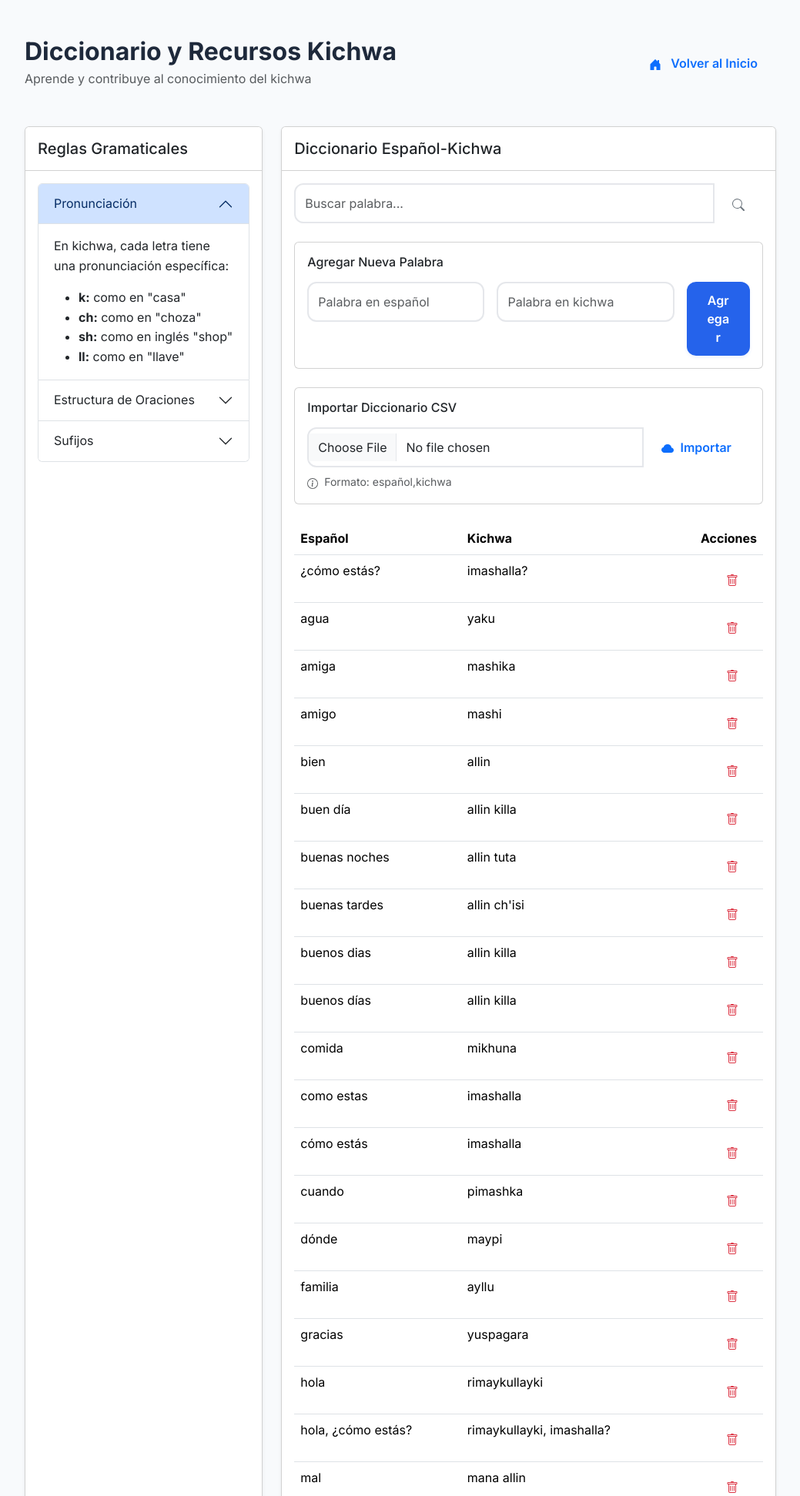
After one commit to Jorge-Doicela/asistente_kichwa, a Flask app: page /diccionario in a window 1280 px wide. The commit adds this page. Shown: the top 1943 px of the page at 77% size, without its empty margins (120-1159 px from the left). Run offline with Flask 3, Linux system fonts and the light colour scheme.

Commit message:
Diccionario

```diff
--- a/app.py
+++ b/app.py
@@ -307,9 +307,71 @@ def api_delete_upload(filename):
     return jsonify({'ok': True})
 
 
-@app.route('/admin')
-def admin_page():
-    return render_template('admin.html')
+@app.route('/diccionario')
+def diccionario_page():
+    return render_template('diccionario.html')
+
+# Importaciones para el diccionario
+import json
+
+@app.route('/api/dictionary/add', methods=['POST'])
+def api_dictionary_add():
+    try:
+        data = request.get_json()
+        spanish = data.get('spanish', '').strip().lower()
+        kichwa = data.get('kichwa', '').strip()
+
+        if not spanish or not kichwa:
+            return jsonify({'error': 'Faltan datos'}), 400
+
+        # Cargar diccionario actual
+        dict_path = os.path.join('data', 'dictionary_es_qu.json')
+        dic = {}
+        if os.path.exists(dict_path):
+            with open(dict_path, 'r', encoding='utf-8') as f:
+                dic = json.load(f)
+
+        # Agregar nueva palabra
+        dic[spanish] = kichwa
+
+        # Guardar diccionario
+        with open(dict_path, 'w', encoding='utf-8') as f:
+            json.dump(dic, f, ensure_ascii=False, indent=2)
+
+        return jsonify({'ok': True})
+    except Exception as e:
+        return jsonify({'error': str(e)}), 500
+
+@app.route('/api/dictionary/delete', methods=['POST'])
+def api_dictionary_delete():
+    try:
+        data = request.get_json()
+        spanish = data.get('spanish', '').strip().lower()
+
+        if not spanish:
+            return jsonify({'error': 'Palabra no especificada'}), 400
+
+        # Cargar diccionario actual
+        dict_path = os.path.join('data', 'dictionary_es_qu.json')
+        if not os.path.exists(dict_path):
+            return jsonify({'error': 'Diccionario no encontrado'}), 404
+
+        with open(dict_path, 'r', encoding='utf-8') as f:
+            dic = json.load(f)
+
+        # Eliminar palabra si existe
+        if spanish in dic:
+            del dic[spanish]
+
+            # Guardar diccionario actualizado
+            with open(dict_path, 'w', encoding='utf-8') as f:
+                json.dump(dic, f, ensure_ascii=False, indent=2)
+
+            return jsonify({'ok': True})
+        else:
+            return jsonify({'error': 'Palabra no encontrada'}), 404
+    except Exception as e:
+        return jsonify({'error': str(e)}), 500
 
 
 
--- /dev/null
+++ b/static/js/dictionary.js
@@ -0,0 +1,172 @@
+import { showAlert } from './utils.js';
+
+// Estado global del diccionario
+let dictionary = {};
+
+// Cargar diccionario
+async function loadDictionary() {
+    try {
+        const r = await fetch('/api/dictionary');
+        const data = await r.json();
+        dictionary = data.dictionary || {};
+        renderDictionary();
+    } catch (err) {
+        console.error('Error cargando diccionario:', err);
+        showAlert('Error cargando el diccionario', 'danger');
+    }
+}
+
+// Renderizar diccionario
+function renderDictionary(filter = '') {
+    const container = document.getElementById('dictionary-list');
+    container.innerHTML = '';
+
+    // Filtrar y ordenar entradas
+    const entries = Object.entries(dictionary)
+        .filter(([es]) => !filter || es.toLowerCase().includes(filter.toLowerCase()))
+        .sort(([a], [b]) => a.localeCompare(b));
+
+    if (entries.length === 0) {
+        container.innerHTML = `
+            <tr>
+                <td colspan="3" class="text-center py-4 text-muted">
+                    ${filter ? 'No se encontraron palabras' : 'No hay palabras en el diccionario'}
+                </td>
+            </tr>
+        `;
+        return;
+    }
+
+    for (const [es, ki] of entries) {
+        const row = document.createElement('tr');
+        row.innerHTML = `
+            <td>${es}</td>
+            <td>${ki}</td>
+            <td class="text-end">
+                <button class="btn btn-sm btn-outline-danger btn-delete" title="Eliminar">
+                    <svg xmlns="http://www.w3.org/2000/svg" width="16" height="16" fill="currentColor" class="bi bi-trash" viewBox="0 0 16 16">
+                        <path d="M5.5 5.5A.5.5 0 0 1 6 6v6a.5.5 0 0 1-1 0V6a.5.5 0 0 1 .5-.5zm2.5 0a.5.5 0 0 1 .5.5v6a.5.5 0 0 1-1 0V6a.5.5 0 0 1 .5-.5zm3 .5a.5.5 0 0 0-1 0v6a.5.5 0 0 0 1 0V6z"/>
+                        <path fill-rule="evenodd" d="M14.5 3a1 1 0 0 1-1 1H13v9a2 2 0 0 1-2 2H5a2 2 0 0 1-2-2V4h-.5a1 1 0 0 1-1-1V2a1 1 0 0 1 1-1H6a1 1 0 0 1 1-1h2a1 1 0 0 1 1 1h3.5a1 1 0 0 1 1 1v1zM4.118 4 4 4.059V13a1 1 0 0 0 1 1h6a1 1 0 0 0 1-1V4.059L11.882 4H4.118zM2.5 3V2h11v1h-11z"/>
+                    </svg>
+                </button>
+            </td>
+        `;
+
+        // Event listeners
+        const deleteBtn = row.querySelector('.btn-delete');
+        deleteBtn.addEventListener('click', () => deleteWord(es));
+
+        container.appendChild(row);
+    }
+}
+
+// Agregar palabra
+async function addWord(spanish, kichwa) {
+    try {
+        const r = await fetch('/api/dictionary/add', {
+            method: 'POST',
+            headers: {'Content-Type': 'application/json'},
+            body: JSON.stringify({spanish, kichwa})
+        });
+
+        if (r.ok) {
+            dictionary[spanish] = kichwa;
+            renderDictionary();
+            showAlert('Palabra agregada correctamente', 'success');
+            return true;
+        } else {
+            throw new Error('Error agregando palabra');
+        }
+    } catch (err) {
+        console.error('Error:', err);
+        showAlert('Error agregando palabra', 'danger');
+        return false;
+    }
+}
+
+// Eliminar palabra
+async function deleteWord(spanish) {
+    if (!confirm('¿Estás seguro de que deseas eliminar esta palabra?')) return;
+
+    try {
+        const r = await fetch('/api/dictionary/delete', {
+            method: 'POST',
+            headers: {'Content-Type': 'application/json'},
+            body: JSON.stringify({spanish})
+        });
+
+        if (r.ok) {
+            delete dictionary[spanish];
+            renderDictionary();
+            showAlert('Palabra eliminada correctamente', 'success');
+        } else {
+            throw new Error('Error eliminando palabra');
+        }
+    } catch (err) {
+        console.error('Error:', err);
+        showAlert('Error eliminando palabra', 'danger');
+    }
+}
+
+// Event Listeners
+document.getElementById('form-new-word').addEventListener('submit', async (e) => {
+    e.preventDefault();
+    const spanish = document.getElementById('word-spanish').value.trim().toLowerCase();
+    const kichwa = document.getElementById('word-kichwa').value.trim();
+
+    if (await addWord(spanish, kichwa)) {
+        e.target.reset();
+    }
+});
+
+document.getElementById('search-dictionary').addEventListener('input', (e) => {
+    renderDictionary(e.target.value.trim());
+});
+
+document.getElementById('btn-search').addEventListener('click', () => {
+    const searchTerm = document.getElementById('search-dictionary').value.trim();
+    renderDictionary(searchTerm);
+});
+
+// Manejar importación CSV
+const csvInput = document.getElementById('csv-file');
+const btnImportCsv = document.getElementById('btn-import-csv');
+const importResult = document.getElementById('import-result');
+
+btnImportCsv.addEventListener('click', async () => {
+    if (!csvInput.files || csvInput.files.length === 0) {
+        importResult.textContent = 'Selecciona un archivo CSV';
+        importResult.className = 'alert alert-warning mt-2';
+        return;
+    }
+
+    const fd = new FormData();
+    fd.append('file', csvInput.files[0]);
+
+    importResult.textContent = 'Importando...';
+    importResult.className = 'alert alert-info mt-2';
+
+    try {
+        const r = await fetch('/api/dictionary/import', {
+            method: 'POST',
+            body: fd
+        });
+
+        const data = await r.json();
+        if (r.ok) {
+            importResult.textContent = `Importado: ${data.added} entradas`;
+            importResult.className = 'alert alert-success mt-2';
+            loadDictionary();  // Recargar diccionario
+            csvInput.value = '';  // Limpiar input
+        } else {
+            throw new Error(data.error || 'Error al importar');
+        }
+    } catch (err) {
+        importResult.textContent = 'Error al importar diccionario';
+        importResult.className = 'alert alert-danger mt-2';
+        console.error(err);
+    }
+});
+
+// Cargar diccionario al inicio
+loadDictionary();
--- /dev/null
+++ b/templates/diccionario.html
@@ -0,0 +1,180 @@
+<!DOCTYPE html>
+<html lang="es">
+<head>
+    <meta charset="utf-8">
+    <meta name="viewport" content="width=device-width, initial-scale=1">
+    <title>Diccionario y Recursos Kichwa</title>
+    <link href="https://cdn.jsdelivr.net/npm/bootstrap@5.3.2/dist/css/bootstrap.min.css" rel="stylesheet">
+    <link href="https://fonts.googleapis.com/css2?family=Inter:wght@400;500;600;700&display=swap" rel="stylesheet">
+    <link rel="stylesheet" href="{{ url_for('static', filename='css/style.css') }}">
+</head>
+<body>
+    <div class="container py-5">
+        <nav class="d-flex justify-content-between align-items-center mb-5">
+            <div>
+                <h1 class="mb-1">Diccionario y Recursos Kichwa</h1>
+                <p class="text-muted mb-0">Aprende y contribuye al conocimiento del kichwa</p>
+            </div>
+            <a href="/" class="btn btn-outline-primary">
+                <svg xmlns="http://www.w3.org/2000/svg" width="16" height="16" fill="currentColor" class="bi bi-house-door-fill me-2" viewBox="0 0 16 16">
+                    <path d="M6.5 14.5v-3.505c0-.245.25-.495.5-.495h2c.25 0 .5.25.5.5v3.5a.5.5 0 0 0 .5.5h4a.5.5 0 0 0 .5-.5v-7a.5.5 0 0 0-.146-.354L13 5.793V2.5a.5.5 0 0 0-.5-.5h-1a.5.5 0 0 0-.5.5v1.293L8.354 1.146a.5.5 0 0 0-.708 0l-6 6A.5.5 0 0 0 1.5 7.5v7a.5.5 0 0 0 .5.5h4a.5.5 0 0 0 .5-.5z"/>
+                </svg>
+                Volver al Inicio
+            </a>
+        </nav>
+
+        <div class="row g-4">
+            <!-- Sección de Reglas Gramaticales -->
+            <div class="col-12 col-lg-4">
+                <div class="card shadow-sm h-100">
+                    <div class="card-header bg-white py-3">
+                        <h2 class="h5 mb-0">Reglas Gramaticales</h2>
+                    </div>
+                    <div class="card-body">
+                        <div class="accordion" id="reglasGramaticales">
+                            <div class="accordion-item">
+                                <h3 class="accordion-header">
+                                    <button class="accordion-button" type="button" data-bs-toggle="collapse" data-bs-target="#pronunciacion">
+                                        Pronunciación
+                                    </button>
+                                </h3>
+                                <div id="pronunciacion" class="accordion-collapse collapse show" data-bs-parent="#reglasGramaticales">
+                                    <div class="accordion-body">
+                                        <p>En kichwa, cada letra tiene una pronunciación específica:</p>
+                                        <ul class="mb-0">
+                                            <li><strong>k:</strong> como en "casa"</li>
+                                            <li><strong>ch:</strong> como en "choza"</li>
+                                            <li><strong>sh:</strong> como en inglés "shop"</li>
+                                            <li><strong>ll:</strong> como en "llave"</li>
+                                        </ul>
+                                    </div>
+                                </div>
+                            </div>
+                            <div class="accordion-item">
+                                <h3 class="accordion-header">
+                                    <button class="accordion-button collapsed" type="button" data-bs-toggle="collapse" data-bs-target="#estructura">
+                                        Estructura de Oraciones
+                                    </button>
+                                </h3>
+                                <div id="estructura" class="accordion-collapse collapse" data-bs-parent="#reglasGramaticales">
+                                    <div class="accordion-body">
+                                        <p>La estructura básica de una oración en kichwa es:</p>
+                                        <p class="mb-2">Sujeto + Objeto + Verbo (SOV)</p>
+                                        <p class="mb-0">Ejemplo:<br>
+                                        <em>Ñuka tantata mikuni</em><br>
+                                        (Yo pan como)</p>
+                                    </div>
+                                </div>
+                            </div>
+                            <div class="accordion-item">
+                                <h3 class="accordion-header">
+                                    <button class="accordion-button collapsed" type="button" data-bs-toggle="collapse" data-bs-target="#sufijos">
+                                        Sufijos
+                                    </button>
+                                </h3>
+                                <div id="sufijos" class="accordion-collapse collapse" data-bs-parent="#reglasGramaticales">
+                                    <div class="accordion-body">
+                                        <p>Los sufijos son muy importantes en kichwa:</p>
+                                        <ul class="mb-0">
+                                            <li><strong>-ta:</strong> marca el objeto directo</li>
+                                            <li><strong>-man:</strong> indica dirección</li>
+                                            <li><strong>-wan:</strong> significa "con"</li>
+                                            <li><strong>-pi:</strong> significa "en"</li>
+                                        </ul>
+                                    </div>
+                                </div>
+                            </div>
+                        </div>
+                    </div>
+                </div>
+            </div>
+
+            <!-- Sección del Diccionario -->
+            <div class="col-12 col-lg-8">
+                <div class="card shadow-sm">
+                    <div class="card-header bg-white py-3">
+                        <h2 class="h5 mb-0">Diccionario Español-Kichwa</h2>
+                    </div>
+                    <div class="card-body">
+                        <!-- Búsqueda -->
+                        <div class="row mb-4">
+                            <div class="col">
+                                <div class="input-group">
+                                    <input type="text" class="form-control" id="search-dictionary" placeholder="Buscar palabra...">
+                                    <button class="btn btn-outline-secondary" type="button" id="btn-search">
+                                        <svg xmlns="http://www.w3.org/2000/svg" width="16" height="16" fill="currentColor" class="bi bi-search" viewBox="0 0 16 16">
+                                            <path d="M11.742 10.344a6.5 6.5 0 1 0-1.397 1.398h-.001c.03.04.062.078.098.115l3.85 3.85a1 1 0 0 0 1.415-1.414l-3.85-3.85a1.007 1.007 0 0 0-.115-.1zM12 6.5a5.5 5.5 0 1 1-11 0 5.5 5.5 0 0 1 11 0z"/>
+                                        </svg>
+                                    </button>
+                                </div>
+                            </div>
+                        </div>
+
+                        <!-- Agregar nueva palabra -->
+                        <div class="card mb-4">
+                            <div class="card-body">
+                                <h3 class="h6 mb-3">Agregar Nueva Palabra</h3>
+                                <form id="form-new-word" class="row g-3">
+                                    <div class="col-md-5">
+                                        <input type="text" class="form-control" id="word-spanish" placeholder="Palabra en español" required>
+                                    </div>
+                                    <div class="col-md-5">
+                                        <input type="text" class="form-control" id="word-kichwa" placeholder="Palabra en kichwa" required>
+                                    </div>
+                                    <div class="col-md-2">
+                                        <button type="submit" class="btn btn-primary w-100">Agregar</button>
+                                    </div>
+                                </form>
+                            </div>
+                        </div>
+
+                        <!-- Importar CSV -->
+                        <div class="card mb-4">
+                            <div class="card-body">
+                                <h3 class="h6 mb-3">Importar Diccionario CSV</h3>
+                                <div class="input-group">
+                                    <input id="csv-file" type="file" accept=".csv" class="form-control" />
+                                    <button id="btn-import-csv" class="btn btn-outline-primary">
+                                        <svg xmlns="http://www.w3.org/2000/svg" width="16" height="16" fill="currentColor" class="bi bi-cloud-arrow-up me-1" viewBox="0 0 16 16">
+                                            <path fill-rule="evenodd" d="M7.646 5.146a.5.5 0 0 1 .708 0l2 2a.5.5 0 0 1-.708.708L8.5 6.707V10.5a.5.5 0 0 1-1 0V6.707L6.354 7.854a.5.5 0 1 1-.708-.708l2-2z"/>
+                                            <path d="M4.406 3.342A5.53 5.53 0 0 1 8 2c2.69 0 4.923 2 5.166 4.579C14.758 6.804 16 8.137 16 9.773 16 11.569 14.502 13 12.687 13H3.781C1.708 13 0 11.366 0 9.318c0-1.763 1.266-3.223 2.942-3.593.143-.863.698-1.723 1.464-2.383z"/>
+                                        </svg>
+                                        Importar
+                                    </button>
+                                </div>
+                                <small class="text-muted d-block mt-2">
+                                    <svg xmlns="http://www.w3.org/2000/svg" width="14" height="14" fill="currentColor" class="bi bi-info-circle me-1" viewBox="0 0 16 16">
+                                        <path d="M8 15A7 7 0 1 1 8 1a7 7 0 0 1 0 14zm0 1A8 8 0 1 0 8 0a8 8 0 0 0 0 16z"/>
+                                        <path d="m8.93 6.588-2.29.287-.082.38.45.083c.294.07.352.176.288.469l-.738 3.468c-.194.897.105 1.319.808 1.319.545 0 1.178-.252 1.465-.598l.088-.416c-.2.176-.492.246-.686.246-.275 0-.375-.193-.304-.533L8.93 6.588zM9 4.5a1 1 0 1 1-2 0 1 1 0 0 1 2 0z"/>
+                                    </svg>
+                                    Formato: español,kichwa
+                                </small>
+                                <div id="import-result" class="alert d-none mt-2"></div>
+                            </div>
+                        </div>
+
+                        <!-- Lista de palabras -->
+                        <div class="table-responsive">
+                            <table class="table table-hover">
+                                <thead>
+                                    <tr>
+                                        <th>Español</th>
+                                        <th>Kichwa</th>
+                                        <th class="text-end">Acciones</th>
+                                    </tr>
+                                </thead>
+                                <tbody id="dictionary-list">
+                                    <!-- Se llenará dinámicamente -->
+                                </tbody>
+                            </table>
+                        </div>
+                    </div>
+                </div>
+            </div>
+        </div>
+    </div>
+
+    <script src="https://cdn.jsdelivr.net/npm/bootstrap@5.3.2/dist/js/bootstrap.bundle.min.js"></script>
+    <script type="module" src="{{ url_for('static', filename='js/dictionary.js') }}"></script>
+</body>
+</html>
```
Also changed, not shown: templates/index.html (+4 -4 lines), README.md.
